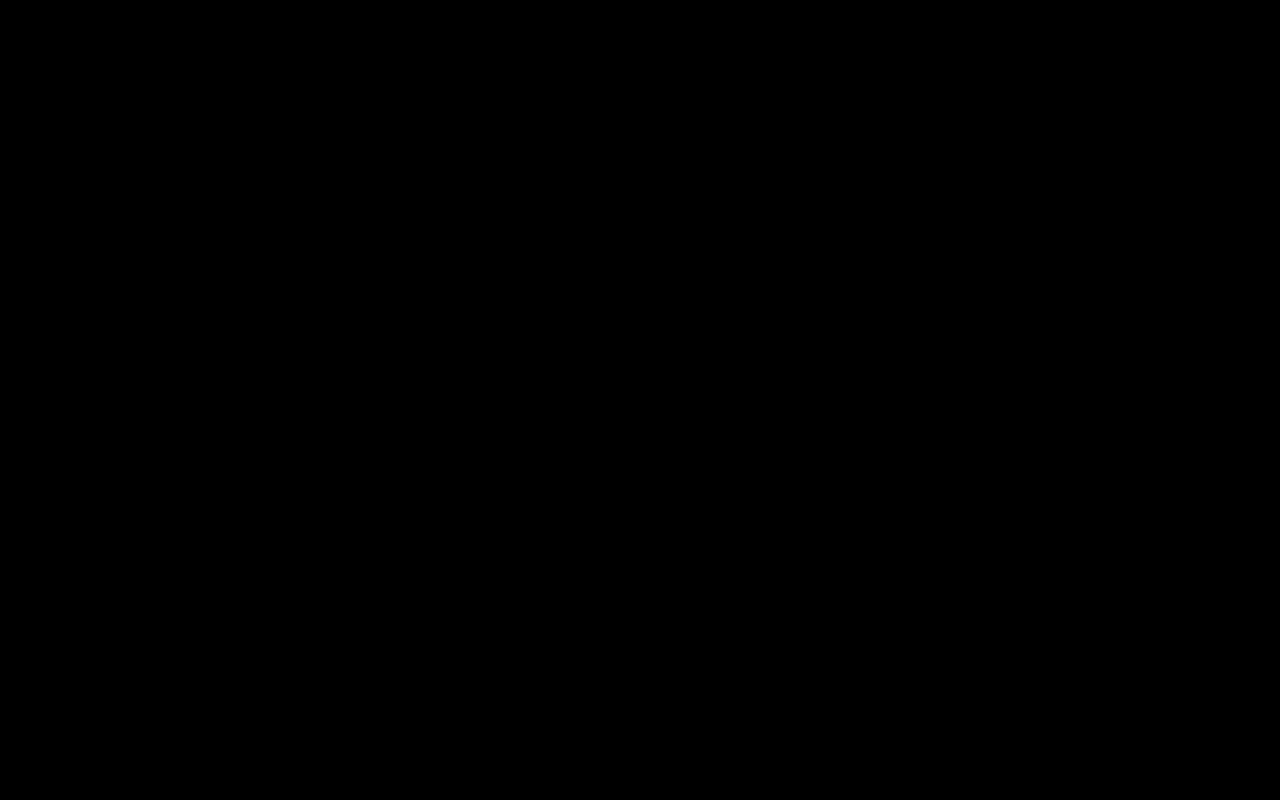
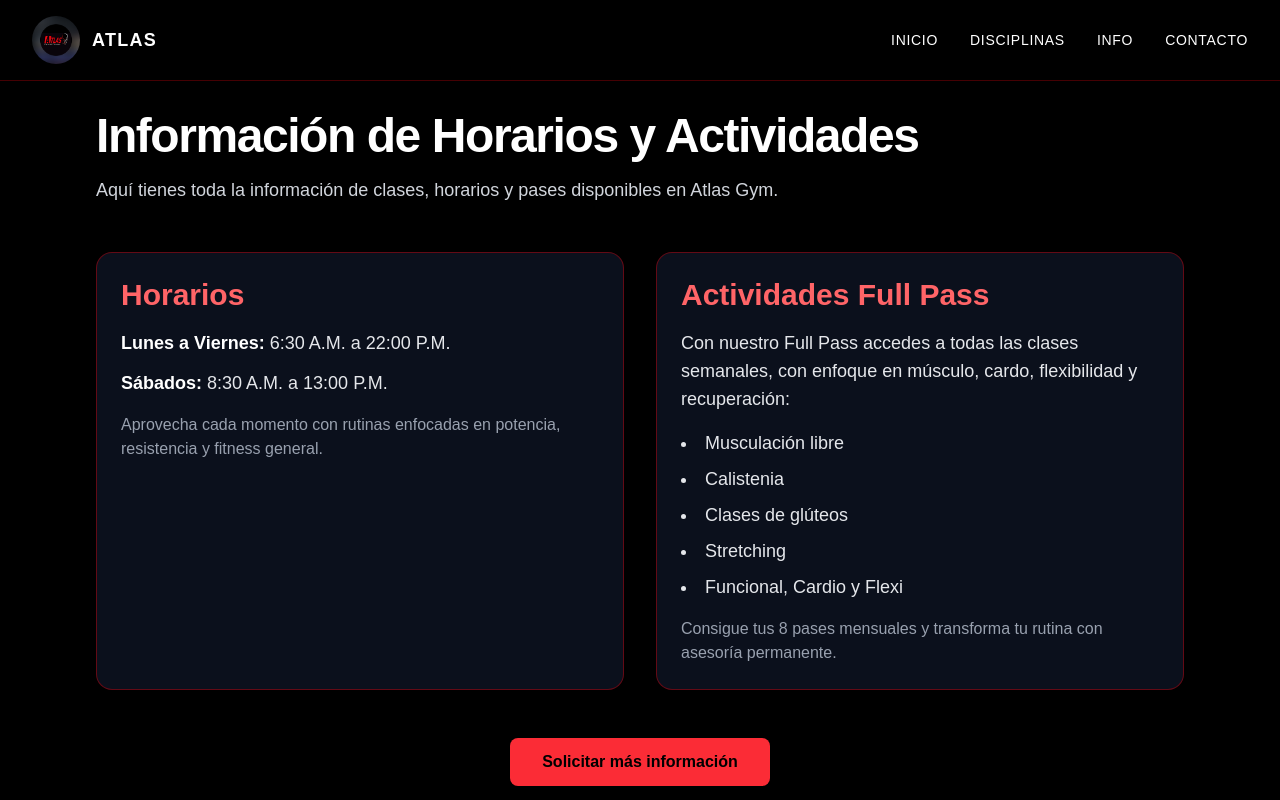
Before and after one commit to FedeNLencina/atlas-gym, a React (Vite) app: page /info in a window 1280 px wide. Before the commit this address had no page. Shown: the top 800 px of the page. Built offline with nearby package versions, Linux system fonts and the light colour scheme.

Commit message:
add page info

```diff
--- a/src/App.tsx
+++ b/src/App.tsx
@@ -2,6 +2,7 @@ import { BrowserRouter, Routes, Route, useLocation } from "react-router-dom"
 import { Home } from "./pages/Home.tsx"
 import { Contacto } from "./pages/Contacto.tsx"
 import { Disciplinas } from "./pages/Disciplinas.tsx"
+import { Info } from "./pages/Info.tsx"
 import { useEffect } from "react"
 
 function ScrollToTop() {
@@ -21,6 +22,7 @@ function App() {
       <Routes>
         <Route path="/" element={<Home />} />
         <Route path="/contacto" element={<Contacto />} />
+        <Route path="/info" element={<Info />} />
         <Route path="/disciplinas" element={<Disciplinas />} />
       </Routes>
     </BrowserRouter>
--- a/src/components/navbar.tsx
+++ b/src/components/navbar.tsx
@@ -10,6 +10,7 @@ export function Navbar() {
   const navLinks = [
     { name: 'Inicio', href: '/' },
     { name: 'Disciplinas', href: '/disciplinas' },
+    { name: 'Info', href: '/info' },
     { name: 'Contacto', href: '/contacto' },
   ];
 
--- a/src/pages/Info.tsx
+++ b/src/pages/Info.tsx
@@ -0,0 +1,49 @@
+import { Navbar } from "../components/navbar"
+import { Footer } from "../components/footer"
+
+export function Info() {
+  return (
+    <main className="min-h-screen bg-background">
+      <Navbar />
+
+      <section className="pt-28 pb-16 bg-black text-white">
+        <div className="max-w-6xl mx-auto px-4 sm:px-6 lg:px-8">
+          <h1 className="text-5xl font-bold mb-4">Información de Horarios y Actividades</h1>
+          <p className="text-gray-300 text-lg mb-12">Aquí tienes toda la información de clases, horarios y pases disponibles en Atlas Gym.</p>
+
+          <div className="grid gap-8 lg:grid-cols-2">
+            <article className="rounded-2xl border border-red-600/40 bg-gray-900/70 shadow-xl p-6 backdrop-blur">
+              <h2 className="text-3xl font-bold text-red-400 mb-4">Horarios</h2>
+              <ul className="space-y-3 text-gray-200 text-lg">
+                <li><span className="font-semibold text-white">Lunes a Viernes:</span> 6:30 A.M. a 22:00 P.M.</li>
+                <li><span className="font-semibold text-white">Sábados:</span> 8:30 A.M. a 13:00 P.M.</li>
+              </ul>
+              <p className="mt-4 text-gray-400">Aprovecha cada momento con rutinas enfocadas en potencia, resistencia y fitness general.</p>
+            </article>
+
+            <article className="rounded-2xl border border-red-600/40 bg-gray-900/70 shadow-xl p-6 backdrop-blur">
+              <h2 className="text-3xl font-bold text-red-400 mb-4">Actividades Full Pass</h2>
+              <p className="text-gray-200 text-lg mb-4">Con nuestro Full Pass accedes a todas las clases semanales, con enfoque en músculo, cardo, flexibilidad y recuperación:</p>
+              <ul className="space-y-2 text-gray-200 text-lg list-disc list-inside">
+                <li>Musculación libre</li>
+                <li>Calistenia</li>
+                <li>Clases de glúteos</li>
+                <li>Stretching</li>
+                <li>Funcional, Cardio y Flexi</li>
+              </ul>
+              <p className="mt-4 text-gray-400">Consigue tus 8 pases mensuales y transforma tu rutina con asesoría permanente.</p>
+            </article>
+          </div>
+
+          <div className="mt-12 text-center">
+            <a href="/contacto" className="inline-block px-8 py-3 font-bold text-black bg-red-500 hover:bg-red-600 rounded-lg transition-colors">
+              Solicitar más información
+            </a>
+          </div>
+        </div>
+      </section>
+
+      <Footer />
+    </main>
+  )
+}
```
